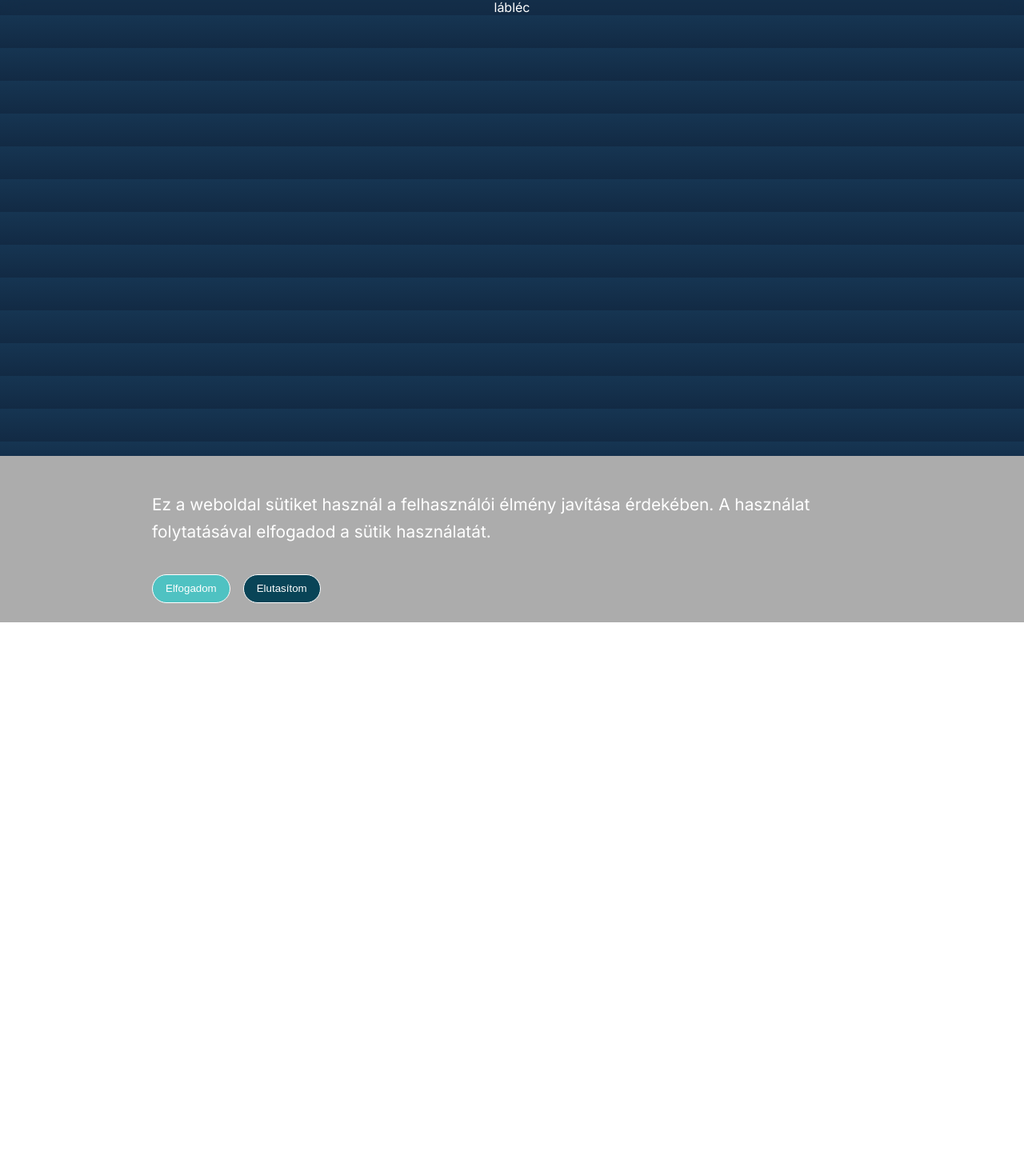
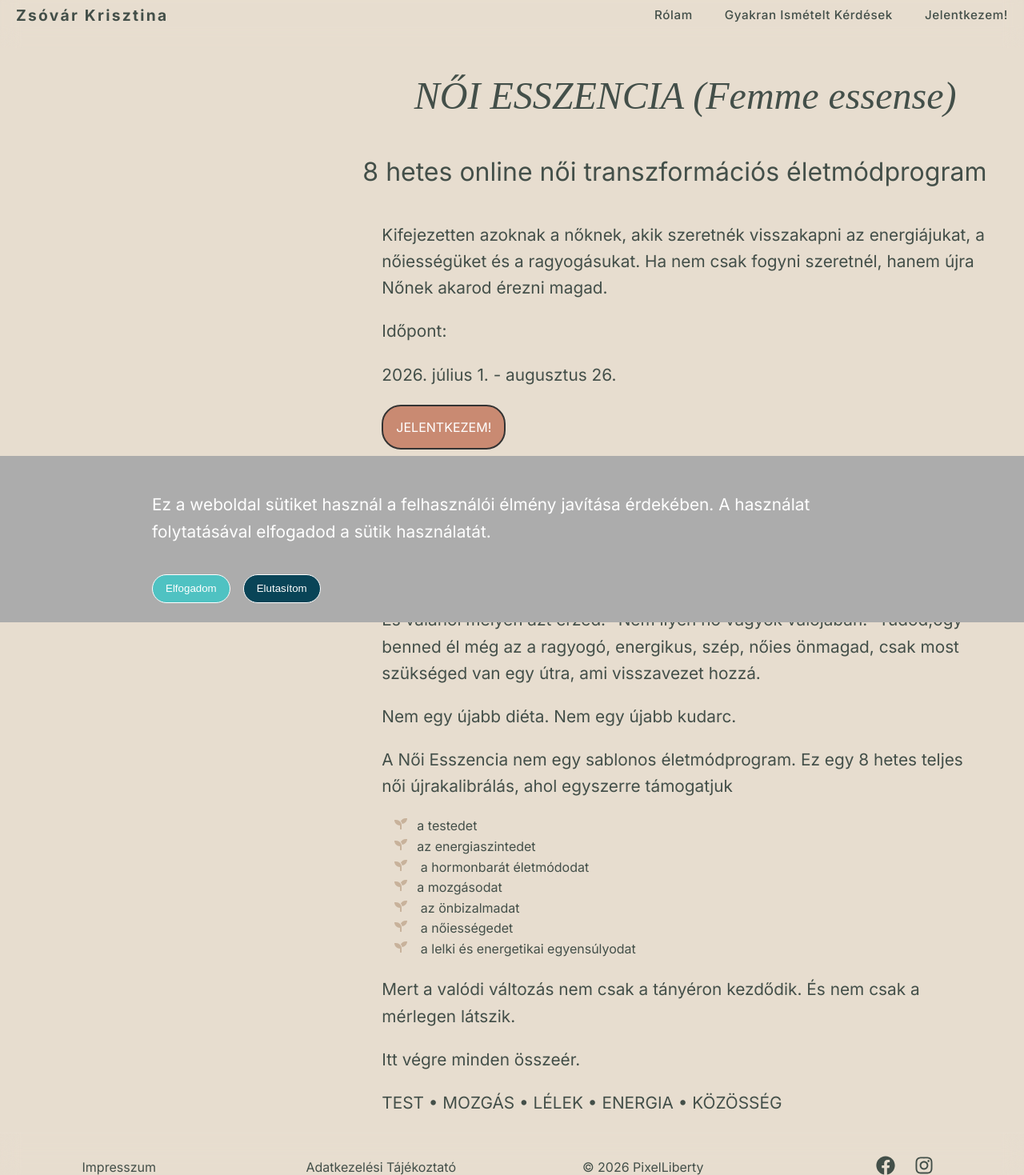
Before and after one commit to FlowWolfKft/KrisztinaZsovar, a React (Vite) app: page / in a window 1280 px wide. Shown: the part 22-1491 px from the top of the page at 80% size. Before the commit the page ends 800 px from the top, so only its background shows below. Built offline with nearby package versions, Linux system fonts and the light colour scheme.

Commit message:
hero, description componensek kialakítása, css módosítás

```diff
--- /dev/null
+++ b/src/components/Description.jsx
@@ -0,0 +1,84 @@
+import React from "react";
+import { Link } from "react-router-dom";
+import { FaSeedling } from "react-icons/fa";
+
+function Description() {
+  return (
+    <div className="hero content-box">
+      <div className="row">
+        <div className="col-1-3">
+          {/* <img
+            src={pixellibertyImg}
+            alt="About kép"
+            className="pixelliberty-img"
+          /> */}
+        </div>
+        <div className="col-2-3">
+          <ul>
+            <li>
+              <FaSeedling className="icon" />
+              Kimerültnek érzed magad?
+            </li>
+            <li>
+              <FaSeedling className="icon" />A tested már nem úgy reagál, mint
+              régen?
+            </li>
+            <li>
+              <FaSeedling className="icon" /> Makacsabbak a kilók?
+            </li>
+            <li>
+              <FaSeedling className="icon" /> Rosszabbul alszol?
+            </li>
+            <li>
+              <FaSeedling className="icon" /> Kevesebb az energiád?
+            </li>
+          </ul>
+          <p>
+            És valahol mélyen azt érzed: "Nem ilyen nő vagyok valójában."
+            Tudod,ogy benned él még az a ragyogó, energikus, szép, nőies
+            önmagad, csak most szükséged van egy útra, ami visszavezet hozzá.
+          </p>
+          <p>Nem egy újabb diéta. Nem egy újabb kudarc.</p>
+          <p>A Női Esszencia nem egy sablonos életmódprogram.
+            Ez egy 8 hetes teljes női újrakalibrálás, ahol egyszerre támogatjuk</p>
+          <ul>
+            <li>
+
+              <FaSeedling className="icon" />
+              a testedet
+            </li>
+            <li>
+
+              <FaSeedling className="icon" />az energiaszintedet
+            </li>
+            <li>
+
+              <FaSeedling className="icon" /> a hormonbarát életmódodat
+            </li>
+              <li>
+
+              <FaSeedling className="icon" />a mozgásodat
+            </li>  <li>
+
+              <FaSeedling className="icon" />  az önbizalmadat
+            </li>  <li>
+
+              <FaSeedling className="icon" /> a nőiességedet
+            </li>  <li>
+
+              <FaSeedling className="icon" /> a lelki és energetikai egyensúlyodat
+            </li>
+          </ul>
+          <p>
+           Mert a valódi változás nem csak a tányéron kezdődik. És nem csak a mérlegen látszik.
+          </p>
+          <p>Itt végre minden összeér.</p>
+          <p>TEST • MOZGÁS • LÉLEK • ENERGIA • KÖZÖSSÉG</p>
+
+        </div>
+      </div>
+    </div>
+  );
+}
+
+export default Description;
--- a/src/components/Footer.jsx
+++ b/src/components/Footer.jsx
@@ -3,7 +3,47 @@ import { Link } from "react-router-dom";
 import { FaFacebook, FaInstagram, FaLinkedin, FaBehance } from "react-icons/fa";
 
 function Footer() {
-  return <footer className="footer">lábléc</footer>;
+   return (
+    <footer className="footer">
+      <div className="column-4">
+        <div className="footer-links">
+          <Link to="/impressum" rel="noopener noreferrer">
+            Impresszum
+          </Link>
+        </div>
+
+        <div className="footer-links">
+          <Link to="/privacy" rel="noopener noreferrer">
+            Adatkezelési Tájékoztató
+          </Link>
+        </div>
+        <div  className="footer-links">
+          <a
+            href="https://www.pixelliberty.hu"
+            target="_blank"
+            rel="noopener noreferrer">
+           © 2026 PixelLiberty</a>
+        </div>
+        <div className="social-icons">
+                  <a
+            href="https://www.facebook.com/profile.php?id=61571804105911"
+            target="_blank"
+            rel="noopener noreferrer"
+          >
+            <FaFacebook />
+          </a>
+
+          <a
+            href="https://instagram.com/pixel.liberty"
+            target="_blank"
+            rel="noopener noreferrer"
+          >
+            <FaInstagram />
+          </a>
+        </div>
+      </div>
+    </footer>
+  );
 }
 
 export default Footer;
--- /dev/null
+++ b/src/components/Hero.jsx
@@ -0,0 +1,34 @@
+import React from "react";
+import { Link } from "react-router-dom";
+
+function Hero() {
+  return (
+    <div className="hero content-box">
+      <div className="row">
+        <div className="col-1-3">
+          {/* <img
+            src={pixellibertyImg}
+            alt="About kép"
+            className="pixelliberty-img"
+          /> */}
+        </div>
+        <div className="col-2-3">
+          <h1>NŐI ESSZENCIA (Femme essense)</h1>
+          <h2>8 hetes online női transzformációs életmódprogram</h2>
+          <p>
+            Kifejezetten azoknak a nőknek, akik szeretnék visszakapni az
+            energiájukat, a nőiességüket és a ragyogásukat. Ha nem csak fogyni
+            szeretnél, hanem újra Nőnek akarod érezni magad.
+          </p>
+          <p>Időpont:</p>
+          <p>2026. július 1. - augusztus 26.</p>
+          <Link to="/contact" className="contact-btn">
+            Jelentkezem!
+          </Link>
+        </div>
+      </div>
+    </div>
+  );
+}
+
+export default Hero;
--- /dev/null
+++ b/src/components/NavBar.jsx
@@ -0,0 +1,52 @@
+import { Link } from "react-router-dom";
+import React, { useState } from "react";
+
+function Navbar() {
+  const [isOpen, setIsOpen] = useState(false);
+  return (
+    <header id="header">
+      <div className="content-box nav-wrapper">
+        <div id="logo">
+          <Link to="/">Zsóvár Krisztina</Link>
+        </div>
+
+        <div className="nav-wrapper">
+          <div
+            id="hamburger"
+            className={isOpen ? "nyitva" : ""}
+            onClick={() => setIsOpen(!isOpen)}
+          >
+            <span></span>
+            <span></span>
+            <span></span>
+          </div>
+
+          <nav id="main-menu" className={isOpen ? "nyitva" : ""}>
+            <ul>
+              <li>
+                <Link to="/" onClick={() => setIsOpen(false)}>
+                  Rólam
+                </Link>
+              </li>
+
+              <li>
+                <Link to="/#services" onClick={() => setIsOpen(false)}>
+                  Gyakran Ismételt Kérdések
+                </Link>
+              </li>
+
+
+              <li>
+                <Link to="/contact" onClick={() => setIsOpen(false)}>
+                  Jelentkezem!
+                </Link>
+              </li>
+            </ul>
+          </nav>
+        </div>
+      </div>
+    </header>
+  );
+}
+
+export default Navbar;
--- a/src/layout/Layout.jsx
+++ b/src/layout/Layout.jsx
@@ -1,12 +1,12 @@
 import { Outlet } from "react-router-dom";
-//import Navbar from "../components/Navbar";
+import NavBar from "../components/NavBar";
 import Footer from "../components/Footer";
 import React from "react";
 
 function Layout() {
   return (
     <>
-      {/* <Navbar /> */}
+      {<NavBar />}
       <main>
         <Outlet />
       </main>
--- a/src/menu.css
+++ b/src/menu.css
@@ -1,34 +1,22 @@
 :root {
-  /*--dark-green: #2698ac;
-  --turkiz: #43fde6;
-  --zold: #80c9d8;
-  --homok: #d9d9d9;
-  --body-text: #434f49;
-  --pink: #e9a9c4;
-  --title: #2a3937;
-  --dark-pink: #dc6ea6;
-  --radius: 0.5rem;
-  --white: #fff;
-
-  --ice-blue: #e9faff;*/
   --shadow-soft: 0 10px 30px rgba(0, 0, 0, 0.12);
 
-  --dark-green: #3e524c;
-  --petrol-green: #094457;
-  --medium-green: #679587;
-  --green: #8a9e94;
-  --light-green: #b6c0b3;
   --homok: #d9d9d9;
-  --body-text: #434f49;
-  --pink: #e9a9c4;
-  --dark-pink: #dc6ea6;
+  --body-text: #2b2b2b;
   --title: #2a3937;
   --white: #fff;
-  --ice-blue: #e9faff;
-  --light-blue: #a0bbe4;
-  --dark-blue: #2a6aca;
   --grey: #acacac;
+  --brown: #4f3c29;
+  --dark-beige: #f6f1e7;
+  --medium-beige: #cbbba0;
+  --soft-beige: #e7ddcf;
   --radius: 0.5rem;
+  --terrakotta: #c98a72;
+}
+*,
+*:before,
+*:after {
+  box-sizing: border-box;
 }
 *,
 *:before,
@@ -43,10 +31,8 @@
   top: 0;
   z-index: 999;
   backdrop-filter: blur(12px);
-  /*background: rgba(10, 10, 10, 0.7);*/
-  border-bottom: 1px solid rgba(255, 255, 255, 0.08);
+
 }
-
 .nav-wrapper {
   display: flex;
   justify-content: space-between;
@@ -56,7 +42,7 @@
 /* ===== LOGO ===== */
 
 #logo a {
-  color: white;
+  /*color: white;*/
   font-size: 1.2rem;
   letter-spacing: 0.12em;
   font-weight: 700;
@@ -75,7 +61,7 @@
 
 #main-menu ul li a {
   position: relative;
-  color: rgba(255, 255, 255, 0.82);
+  /*color: rgba(255, 255, 255, 0.82);*/
   font-size: 0.95rem;
   font-weight: 500;
   letter-spacing: 0.04em;
@@ -94,14 +80,14 @@
   width: 0%;
   height: 2px;
 
-  background: linear-gradient(90deg, #d394cb 0%, #ffffff 100%);
+  background: linear-gradient(90deg, #2a3937 0%, #ffffff 100%);
 
   border-radius: 999px;
   transition: width 0.35s ease;
 }
 
 #main-menu ul li a:hover {
-  color: white;
+  color: var(--medium-beige);
 }
 
 #main-menu ul li a:hover::after {
--- a/src/pages/Home.jsx
+++ b/src/pages/Home.jsx
@@ -1,5 +1,12 @@
 import React from "react";
+import Hero from "../components/Hero";
+import Description from "../components/Description";
 function Home() {
-  return <>Hello Világ</>;
+  return (
+    <>
+      <Hero></Hero>
+      <Description></Description>
+    </>
+  );
 }
 export default Home;
--- a/src/style.css
+++ b/src/style.css
@@ -2,22 +2,17 @@
 
 :root {
   --shadow-soft: 0 10px 30px rgba(0, 0, 0, 0.12);
-  --dark-green: #3e524c;
-  --petrol-green: #094457;
-  --medium-green: #679587;
-  --green: #8a9e94;
-  --light-green: #b6c0b3;
+
   --homok: #d9d9d9;
-  --body-text: #434f49;
-  --pink: #e9a9c4;
-  --dark-pink: #cb2cbe;
+  --body-text: #2b2b2b;
   --title: #2a3937;
   --white: #fff;
-  --ice-blue: #e9faff;
-  --light-blue: #a0bbe4;
-  --dark-blue: #2a6aca;
   --grey: #acacac;
-  --turkiz: #4fc2c2;
+  --brown: #4f3c29;
+  --dark-beige: #f6f1e7;
+  --medium-beige: #cbbba0;
+  --soft-beige: #e7ddcf;
+  --terrakotta: #c98a72;
   --radius: 0.5rem;
 }
 *,
@@ -47,14 +42,9 @@ body {
   padding: 0;
   font-family: "inter", sans-serif;
   overflow-x: hidden;
-  color: var(--grey);
-  background: linear-gradient(180deg, #163552 0%, #122a44 100%);
+  color: var(--body-text);
+  background: var(--soft-beige);
 }
-
-/*img {
-  max-width: 100%;
-  height: auto;
-}*/
 h1,
 h2,
 h3 {
@@ -86,15 +76,20 @@ p {
   line-height: 1.6;
 }
 a {
-  color: var(--dark-pink);
+  color: var(--body-text);
   text-decoration: none;
   word-break: break-all;
 }
 a:hover {
-  color: var(--light-green);
+  color: var(--dark-beige);
 }
-.services-card {
-  /*background: var(--homok);*/
+.icon {
+  color: #c8b29b;
+  flex-shrink: 0;
+  margin-right: 12px;
+}
+/*..services-card {
+  /*background: var(--homok);
   border: 2px solid var(--homok);
   padding: 1.5rem;
   margin-bottom: 2rem;
@@ -107,9 +102,9 @@ a:hover {
   box-shadow: 0 8px 32px rgba(0, 0, 0, 0.2);
   transition: all 0.35s ease;
 }
-/*.service-card:hover {
+service-card:hover {
   transform: translateY(-8px);
-}*/
+}
 .services-btn {
   display: inline-block;
   padding: 0.8rem;
@@ -135,9 +130,10 @@ a:hover {
   font-weight: bold;
   transition: transform 0.35s ease;
   transform-origin: left center;
-}
+}*/
 ul li {
   list-style: none;
+  line-height: 1.6rem;
 }
 
 .features {
@@ -162,7 +158,7 @@ ul li {
   display: inline-block;
   padding: 1rem 1rem;
   color: #fff;
-  background-color: var(--medium-green);
+  background-color: var(--terrakotta);
   text-transform: uppercase;
   border: 2px solid #333333;
   border-radius: 24px;
@@ -362,18 +358,18 @@ footer {
   backdrop-filter: blur(12px);
   border-top: 1px solid rgba(255, 255, 255, 0.08);
   position: relative;
-  color: #fff;
+  color: var(--body-text);
   text-align: center;
   overflow: hidden;
   font: smaller;
 }
 
 footer a {
-  color: #fff;
+  color: var(--body-text);
   margin-top: 2rem;
 }
 footer a:hover {
-  color: var(--dark-pink);
+  color: var(--medium-beige);
 }
 footer p {
   margin-top: 2rem;
@@ -390,18 +386,15 @@ footer p {
   display: flex;
   align-items: center;
   justify-content: center;
-
+  color: var(--body-text);
   width: 3rem;
   height: 3rem;
   /*border-radius: 50%;*/
 
-  color: var(--homok);
   background: transparent;
   transition: 0.3s;
 }
 .social-icons a:hover {
-  color: var(--dark-pink);
-  /*background: rgba(255, 255, 255, 0.1);*/
   transform: translateY(-2px);
 }
 .footer-links {
```
